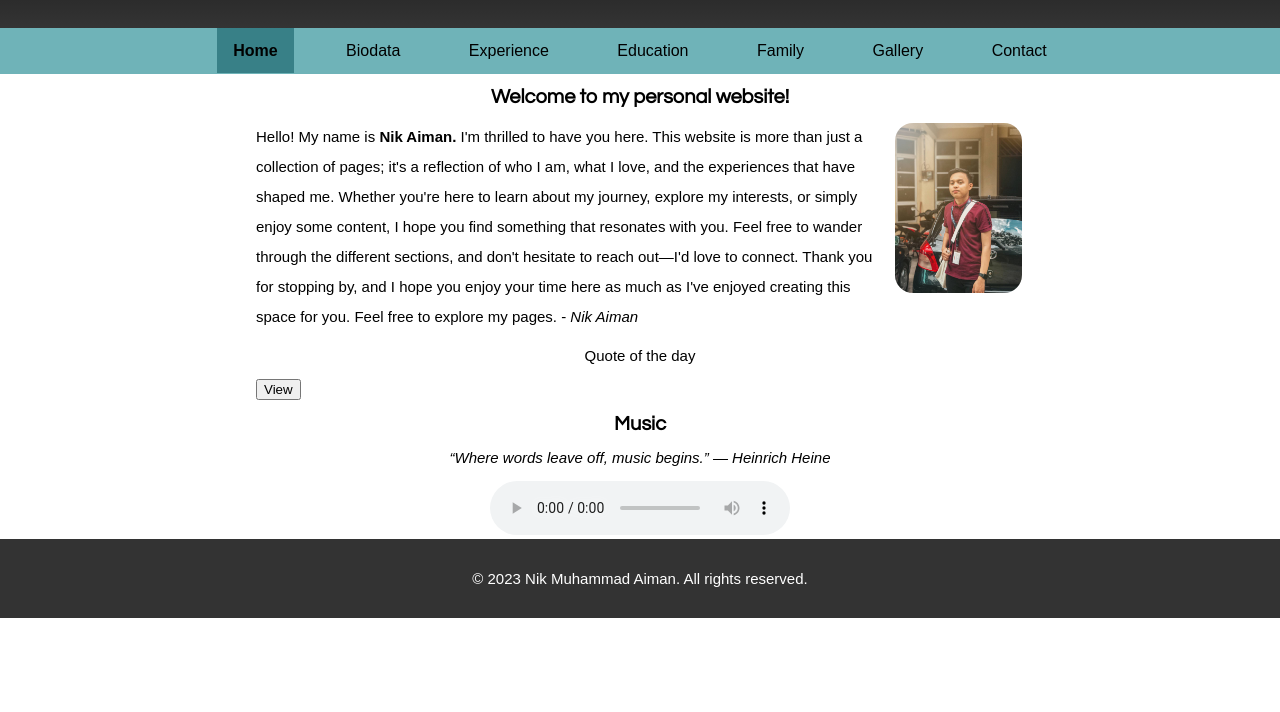
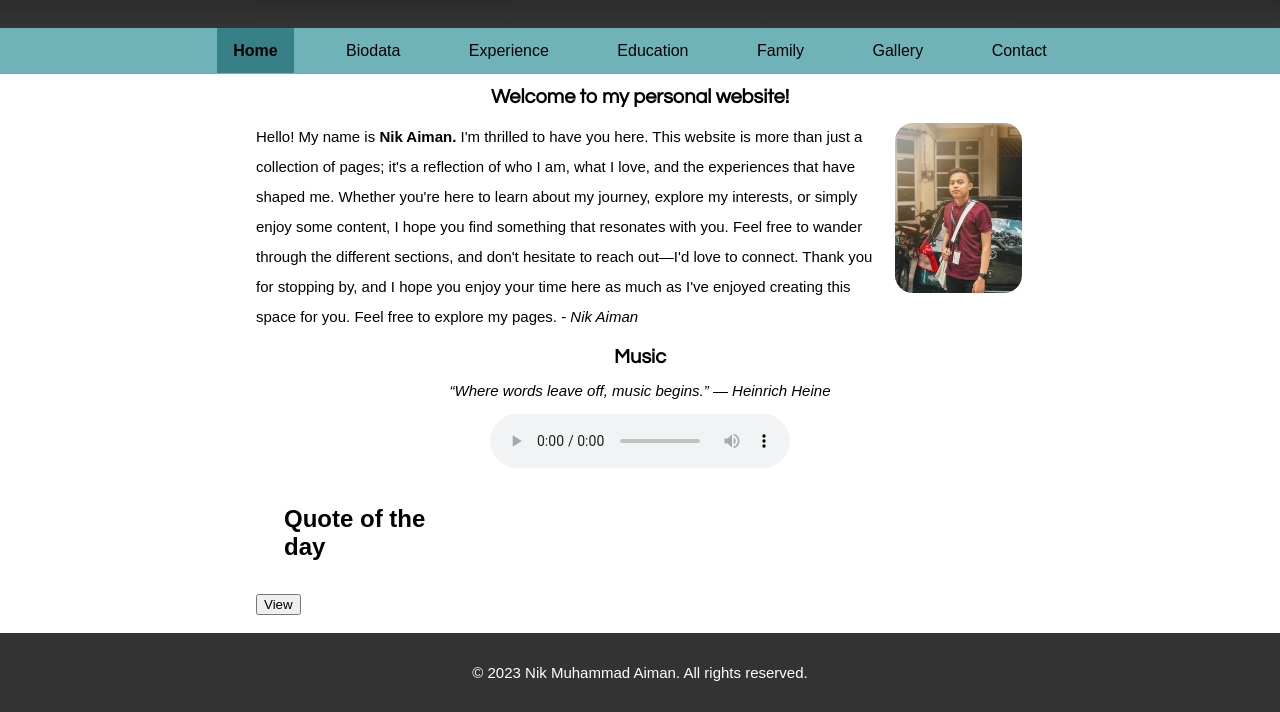
Before and after one commit to nikaimann/mypersonalwebsite, a plain HTML site: page index.html in a window 1280 px wide. Shown: the part 149-861 px from the top of the page. Before the commit the page ends 800 px from the top, so only its background shows below. Drawn offline with Linux system fonts and the light colour scheme.

Commit message:
index.html

```diff
--- a/index.html
+++ b/index.html
@@ -33,10 +33,6 @@
 <p style="color: black; text-align: left; line-height: 200%;">Hello! My name is <b>Nik Aiman.</b>
 I'm thrilled to have you here. This website is more than just a collection of pages; it's a reflection of who I am, what I love, and the experiences that have shaped me. Whether you're here to learn about my journey, explore my interests, or simply enjoy some content, I hope you find something that resonates with you. Feel free to wander through the different sections, and don't hesitate to reach out—I'd love to connect. Thank you for stopping by, and I hope you enjoy your time here as much as I've enjoyed creating this space for you. Feel free to explore my pages. - <i>Nik Aiman</i></p>
 
-<p id="content1">Quote of the day</p>
-<button type="button" onclick='document.getElementById("content1").innerHTML = "The best preparation for tomorrow is doing your best today"'>View</button>
-
-
 <center><h1 style="color: black; font-weight: bold;">Music</h1></center>
 
 <p style="color: black; text-align: center;"><i>“Where words leave off, music begins.” — Heinrich Heine</i></p>
@@ -47,7 +43,12 @@ I'm thrilled to have you here. This website is more than just a collection of pa
 </audio>
 </center>
 
+<h2 id="content1" style="color: black; font-weight: bold;">Quote of the day</h2>
+<button type="button" onclick='document.getElementById("content1").innerHTML = "The best preparation for tomorrow is doing your best today"'>View</button>
+
 </div>
+
+</br>
 
 <footer>
         <p style="color: white;">&copy; 2023 Nik Muhammad Aiman. All rights reserved.</p>
```
